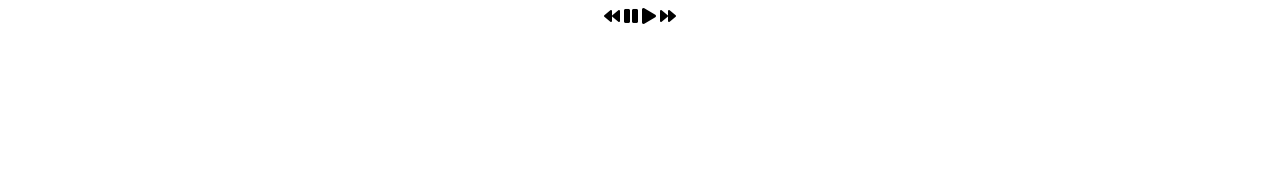
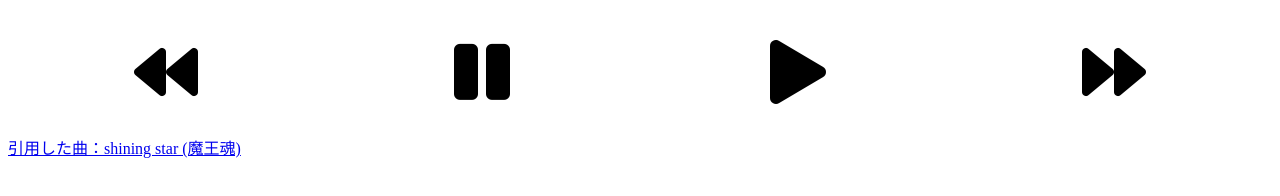
Before and after one commit to kokeiro1940/audio_player, a plain HTML site: page index.html in a window 1280 px wide. Drawn offline with Linux system fonts and the light colour scheme.

Commit message:
css 追加

```diff
--- a/index.html
+++ b/index.html
@@ -5,16 +5,19 @@
     <meta charset="utf-8" />
     <script type="text/javascript" src="audio.js"></script>
     <link href="https://use.fontawesome.com/releases/v5.6.1/css/all.css" rel="stylesheet">
+    <link rel="stylesheet" type="text/css" href="style.css">
     <title> audio </title>
   </head>
 
   <body>
-    <div align="center">
-      <i class="fas fa-backward" onclick="repeat()"></i>
-      <i class="fas fa-pause" onclick="pause()"></i>
-      <i class="fas fa-play" onclick="play()"></i>
-      <i class="fas fa-forward" onclick="next()"></i>
+    <div class="flex" align="center">
+      <i class="fas fa-backward fa-3x" onclick="repeat()"></i>
+      <i class="fas fa-pause fa-3x" onclick="pause()"></i>
+      <i class="fas fa-play fa-3x" onclick="play()"></i>
+      <i class="fas fa-forward fa-3x" onclick="next()"></i>
     </div>
+
+    <a  target="_blank" href="https://maoudamashii.jokersounds.com/mail.html"> 引用した曲：shining star (魔王魂) </a>
   </body>
 
 </html>
--- /dev/null
+++ b/style.css
@@ -0,0 +1,13 @@
+.flex{
+  padding: 2.5% 0;
+  display: flex;
+  flex-direction: row;
+  flex-wrap: nowrap;
+}
+.flex > *{
+  min-width: 8%;
+  flex-basis: 25%;
+  background: #fff;
+  font-size: 64px;
+  text-align: center;
+}
```
